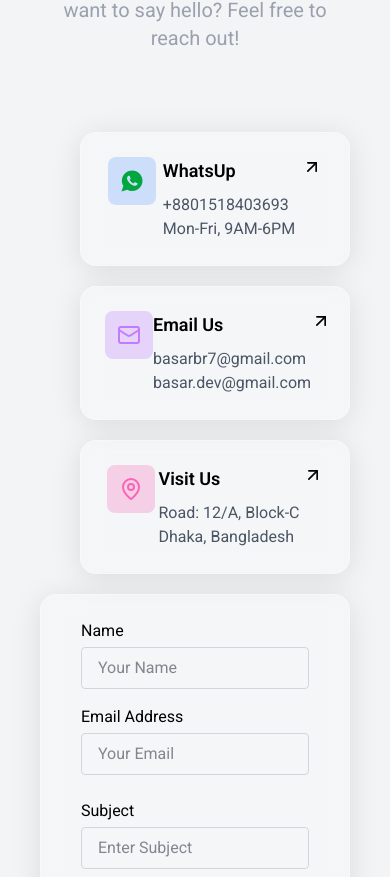
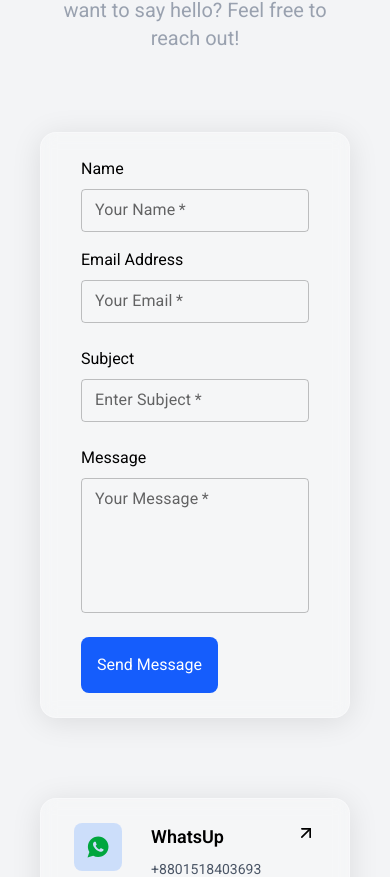
Before and after one commit to basarbr7/basarbr7.github.io, a Next.js app: page / in a window 390 px wide. Shown: the part 6279-7156 px from the top of the page. Built offline with nearby package versions, Linux system fonts and the light colour scheme; no server answers.

Commit message:
contact page responsive

```diff
--- a/package.json
+++ b/package.json
@@ -9,6 +9,9 @@
     "lint": "eslint"
   },
   "dependencies": {
+    "@emotion/react": "^11.14.0",
+    "@emotion/styled": "^11.14.1",
+    "@mui/material": "^7.3.4",
     "@react-three/drei": "^10.7.6",
     "@react-three/fiber": "^9.3.0",
     "framer-motion": "^12.23.22",
--- a/src/component/Contact.tsx
+++ b/src/component/Contact.tsx
@@ -6,6 +6,7 @@ import Container from "@/layer/Container";
 import { ArrowUpRight, Mail, MapPin, Phone } from "lucide-react";
 import Title from "@/layer/Title";
 import { IoLogoWhatsapp } from "react-icons/io";
+import TextField from '@mui/material/TextField';
 
 export default function Contact(): JSX.Element {
   // Optional: Handle form submission
@@ -41,11 +42,11 @@ export default function Contact(): JSX.Element {
         </motion.div>
 
         {/* Content Grid */}
-        <div className="grid grid-cols-1 md:grid-cols-12 md:space-x-20 space-y-5 md:space-y-0">
+        <div className="grid grid-cols-1 md:grid-cols-12 md:space-x-5 xl:space-x-20 space-y-5 md:space-y-0">
           {/* Contact Info */}
-          <div className="md:col-span-5 flex flex-col items-center justify-center space-y-5 md:space-y-10 text-black ml-10">
+          <div className="order-2 md:order-1 md:col-span-5 flex flex-col items-center justify-center space-y-5 md:space-y-10 text-black xl:ml-10">
             <motion.div
-              className="w-full p-6 flex flex-col items-start space-y-3 bg-white/20 rounded-2xl shadow-[0_4px_30px_rgba(0,0,0,0.1)] backdrop-blur-sm border border-white/30 group"
+              className="w-full p-6 flex flex-col items-start bg-white/20 rounded-2xl shadow-[0_4px_30px_rgba(0,0,0,0.1)] backdrop-blur-sm border border-white/30 group"
               initial={{ opacity: 0, y: 50 }}
               whileInView={{ opacity: 1, y: 0 }}
               transition={{ delay: 0.5, duration: 0.8 }}
@@ -55,12 +56,12 @@ export default function Contact(): JSX.Element {
                 href="https://wa.me/8801518403693"
                 target="_blank"
                 rel="noopener noreferrer"
-                className="flex items-start justify-around w-full"
+                className="flex gap-x-3 items-start justify-around w-full"
               >
                 <div className=" bg-blue-500/20 p-3 rounded-lg">
                   <IoLogoWhatsapp className="w-6 h-6 text-green-600"/>
                 </div>
-                <div className=" text-gray-600">
+                <div className=" text-gray-600 text-sm sm:text-lg">
                   <h3 className="text-black font-semibold text-lg mb-2">
                     WhatsUp
                   </h3>
@@ -79,7 +80,7 @@ export default function Contact(): JSX.Element {
             </motion.div>
 
             <motion.div
-              className="w-full p-6 flex flex-col items-start space-y-3 bg-white/20 rounded-2xl shadow-[0_4px_30px_rgba(0,0,0,0.1)] backdrop-blur-sm border border-white/30 group"
+              className="w-full p-6 flex flex-col items-start bg-white/20 rounded-2xl shadow-[0_4px_30px_rgba(0,0,0,0.1)] backdrop-blur-sm border border-white/30 group"
               initial={{ opacity: 0, y: 50 }}
               whileInView={{ opacity: 1, y: 0 }}
               transition={{ delay: 0.5, duration: 0.8 }}
@@ -89,13 +90,13 @@ export default function Contact(): JSX.Element {
                 href="mailto:basarbr7@gmail.com"
                 target="_blank"
                 rel="noopener noreferrer"
-                className="flex items-start justify-around w-full "
+                className="flex gap-x-3 items-start justify-around w-full "
               >
                 <div className="bg-purple-500/20 p-3 rounded-lg">
                   <Mail className="w-6 h-6 text-purple-400" />
 
                 </div>
-                <div className="text-gray-600">
+                <div className="text-gray-600 text-sm sm:text-lg">
                   <h3 className="text-black font-semibold text-lg mb-2">
                     Email Us
                   </h3>
@@ -120,11 +121,11 @@ export default function Contact(): JSX.Element {
               transition={{ delay: 0.5, duration: 0.8 }}
               viewport={{ once: true }}
             >
-              <div className="flex items-start justify-around w-full ">
+              <div className="flex gap-x-3 items-start justify-around w-full ">
                 <div className="bg-pink-500/20 p-3 rounded-lg">
                   <MapPin className="w-6 h-6 text-pink-400" />
                 </div>
-                <div className="text-gray-600">
+                <div className="text-gray-600 text-sm sm:text-lg">
                   <h3 className="text-black font-semibold text-lg mb-2">
                     Visit Us
                   </h3>
@@ -149,62 +150,89 @@ export default function Contact(): JSX.Element {
             whileInView={{ opacity: 1, y: 0 }}
             transition={{ delay: 0.5, duration: 0.8 }}
             viewport={{ once: true }}
-            className="relative md:col-span-7 w-full py-6 px-10 flex items-center bg-white/20 rounded-2xl shadow-[0_4px_30px_rgba(0,0,0,0.1)] backdrop-blur-sm border border-white/30 font-roboto ">
+            className="order-1 md:order-2 relative md:col-span-7 w-full py-6 px-10 flex items-center bg-white/20 rounded-2xl shadow-[0_4px_30px_rgba(0,0,0,0.1)] backdrop-blur-sm border border-white/30 font-roboto mb-20 md:mb-0 ">
             <form
               className="relative z-10 space-y-6 w-full text-gray-900"
               onSubmit={handleSubmit}
             >
-              <div className="grid grid-cols-1 md:grid-cols-12 gap-x-10 md:gap-y-0 gap-y-4">
-                <div className="col-span-6 space-y-2">
-                  <label htmlFor="name" className="text-black font-medium ">
+              <div className="grid grid-cols-1 lg:grid-cols-12 gap-x-10 md:gap-y-0 gap-y-4">
+                <div className="col-span-6">
+                  <label htmlFor="name" className="text-black font-medium block mb-2">
                     Name
                   </label>
-                  <input
+                  <TextField
                     id="name"
-                    type="text"
-                    placeholder="Your Name"
-                    className="w-full px-4 py-2 border border-gray-300 rounded-sm focus:text-black focus:ring-1 focus:ring-blue-500 outline-none mt-1"
+                    label="Your Name"
+                    variant="outlined"
+                    fullWidth
+                    size="small"
                     required
+                    sx={{
+                      "& .MuiInputBase-root": { padding: "4px 8px" },
+                      "& .MuiOutlinedInput-input": { padding: "6px 8px" },
+                      // "& .MuiInputLabel-root": { top: "-5px" },
+                    }}
                   />
                 </div>
-                <div className="col-span-6 space-y-2">
-                  <label htmlFor="email" className="text-black font-medium">
+                <div className="col-span-6">
+                  <label htmlFor="email" className="text-black font-medium block mb-2">
                     Email Address
                   </label>
-                  <input
+                  <TextField
                     id="email"
-                    type="email"
-                    placeholder="Your Email"
-                    className="w-full px-4 py-2 border border-gray-300 rounded-sm focus:text-black focus:ring-1 focus:ring-blue-500 outline-none mt-1"
+                    label="Your Email"
+                    variant="outlined"
+                    fullWidth
+                    size="small"
                     required
+                    sx={{
+                      "& .MuiInputBase-root": { padding: "4px 8px" },
+                      "& .MuiOutlinedInput-input": { padding: "6px 8px" },
+                      // "& .MuiInputLabel-root": { top: "-5px" },
+                    }}
                   />
+
                 </div>
               </div>
 
-              <div className="w-full space-y-2">
-                <label htmlFor="subject" className="text-black font-medium">
+              <div className="w-full ">
+                <label htmlFor="subject" className="text-black font-medium block mb-2">
                   Subject
                 </label>
-                <input
-                  id="subject"
-                  type="text"
-                  placeholder="Enter Subject"
-                  className="w-full px-4 py-2 border border-gray-300 rounded-sm focus:text-black focus:ring-1 focus:ring-blue-500 outline-none mt-1"
-                  required
-                />
+                <TextField
+                    id="subject"
+                    label="Enter Subject"
+                    variant="outlined"
+                    fullWidth
+                    size="small"
+                    required
+                    sx={{
+                      "& .MuiInputBase-root": { padding: "4px 8px" },
+                      "& .MuiOutlinedInput-input": { padding: "6px 8px" },
+                      // "& .MuiInputLabel-root": { top: "-5px" },
+                    }}
+                  />
               </div>
 
-              <div className="w-full space-y-2">
-                <label htmlFor="message" className="text-black font-medium ">
+              <div className="w-full ">
+                <label htmlFor="message" className="text-black font-medium block mb-2 ">
                   Message
                 </label>
                 <div>
-                  <textarea
+                 <TextField
                     id="message"
+                    label="Your Message"
+                    variant="outlined"
+                    fullWidth
+                    size="small"
+                    multiline
                     rows={5}
-                    placeholder="Your Message"
-                    className="w-full px-4 py-2 border-[1px] border-gray-300 rounded-sm focus:border-[1px] focus:border-blue-500 outline-none transition-none mt-1"
                     required
+                    sx={{
+                      "& .MuiInputBase-root": { padding: "4px 8px" },
+                      "& .MuiOutlinedInput-input": { padding: "6px 8px" },
+                      // "& .MuiInputLabel-root": { top: "-5px" },
+                    }}
                   />
                 </div>
               </div>
```
Also changed, not shown: 1 other file (tests, documents, lock files or other folders).
